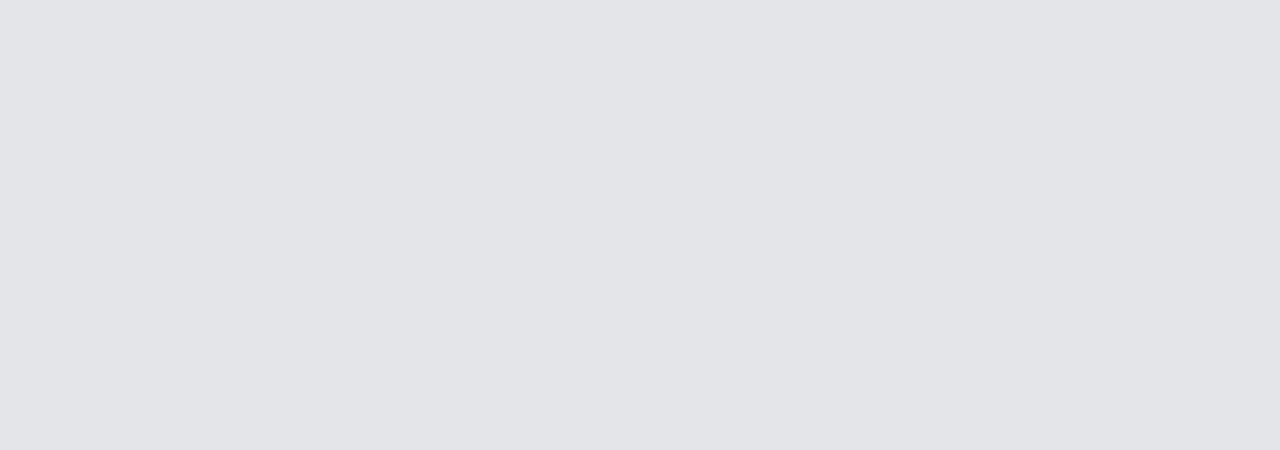
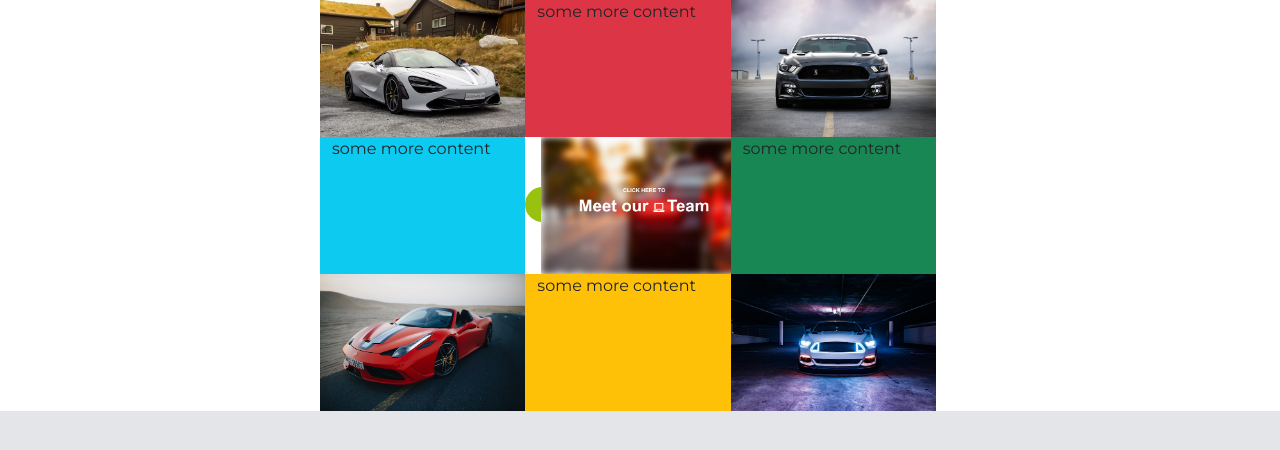
Before and after one commit to shahira-sadat/final-capstone-project-frontend, a React (Create React App) app: page /details in a window 1280 px wide. Before the commit this address had no page. Shown: the top 450 px of the page. Built offline with nearby package versions, Linux system fonts and the light colour scheme.

Commit message:
Add routes to details page in app.ja

```diff
--- a/src/App.js
+++ b/src/App.js
@@ -4,6 +4,7 @@ import Splash from './components/authentication/Splash';
 import Login from './components/authentication/Login';
 import Signup from './components/authentication/Signup';
 import Cars from './components/cars/Cars';
+import Details from './components/team/details';
 
 function App() {
   return (
@@ -15,6 +16,7 @@ function App() {
         </Route>
 
         <Route path="/cars" element={<Cars />} />
+        <Route path="/details" element={<Details />} />
       </Routes>
     </Router>
   );
```
Also changed, not shown: src/components/team/team.js (added).
